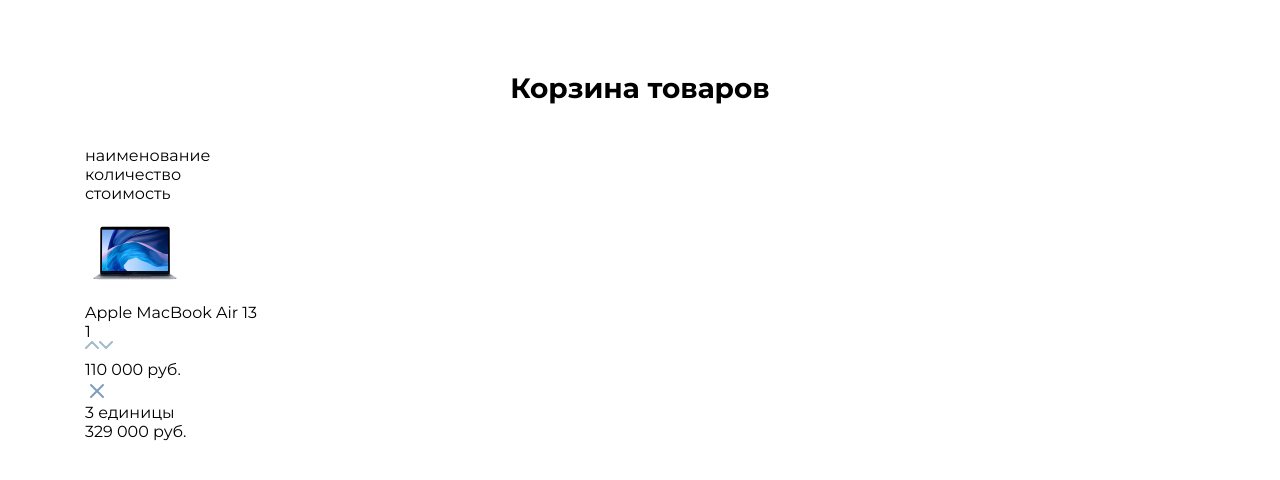
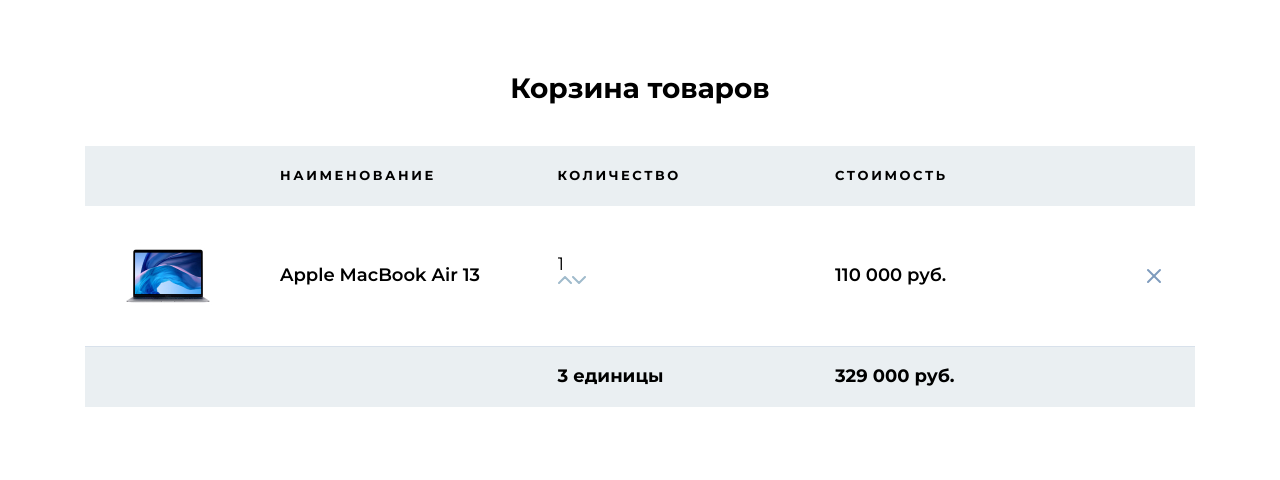
Before and after one commit to R1msk1y/react-sneakers, a React (Create React App) app: page / in a window 1280 px wide. Shown: the top 480 px of the page. Built offline with nearby package versions, Linux system fonts and the light colour scheme.

Commit message:
Начал перенос компонентов

```diff
--- a/src/components/App/App.jsx
+++ b/src/components/App/App.jsx
@@ -4,6 +4,7 @@
 import "./_section-cart.scss"
 import Title from "./Title/Index"
 import Cart from "./Cart"
+import Product from "./Product"
 
 
 
@@ -24,6 +25,7 @@
 
             <Cart />
 
+
         </div>
     </div>
 </section>
--- a/src/components/App/Cart/index.jsx
+++ b/src/components/App/Cart/index.jsx
@@ -1,44 +1,20 @@
+import CartFooter from "../CartFooter";
+import CartHeader from "../CartHeader";
+import Product from "../Product";
+
 const Cart = () => {
     return ( <section className="cart">
-    <header className="cart-header">
-        <div className="cart-header__title">наименование</div>
-        <div className="cart-header__count">количество</div>
-        <div className="cart-header__cost">стоимость</div>
-    </header>
-
-    <section className="product">
-        <div className="product__img"><img src="./img/products/macbook.jpg" alt="Apple MacBook Air 13" /></div>
-        <div className="product__title">Apple MacBook Air 13</div>
-        <div className="product__count">
-            <div className="count">
-                <div className="count__box">
-                    <input type="number" className="count__input" min="1" max="100" value="1" />
-                </div>
-                <div className="count__controls">
-                    <button type="button" className="count__up">
-                        <img src="./img/icons/icon-up.svg" alt="Increase" />
-                    </button>
-                    <button type="button" className="count__down">
-                        <img src="./img/icons/icon-down.svg" alt="Decrease" />
-                    </button>
-                </div>
-            </div>
-        </div>
-        <div className="product__price">110 000 руб.</div>
-        <div className="product__controls">
-            <button type="button">
-                <img src="./img/icons/cross.svg" alt="Delete" />
-            </button>
-        </div>
-    </section>
+    <CartHeader />
+    <Product/>
+    <CartFooter />
 
 
 
 
-    <footer className="cart-footer">
-        <div className="cart-footer__count">3 единицы</div>
-        <div className="cart-footer__price">329 000 руб.</div>
-    </footer>
+
+
+
+
 </section> );
 }
 
--- /dev/null
+++ b/src/components/App/CartFooter/index.jsx
@@ -0,0 +1,9 @@
+import "./style.scss"
+const CartFooter = () => {
+    return (    <footer className="cart-footer">
+    <div className="cart-footer__count">3 единицы</div>
+    <div className="cart-footer__price">329 000 руб.</div>
+</footer> );
+}
+
+export default CartFooter;
--- /dev/null
+++ b/src/components/App/CartFooter/style.scss
@@ -0,0 +1,31 @@
+.cart-footer {
+    display: grid;
+    grid-template-columns: 2fr repeat(3, 3fr) 1fr;
+    column-gap: 30px;
+
+    padding: 19px 0;
+    background: #EAEFF2;
+
+    font-weight: 700;
+    font-size: 18px;
+    line-height: 1.2;
+
+    // @media (max-width: $mobile) {
+    //     padding-left: 15px;
+    //     padding-right: 15px;
+    //     grid-template-columns: 1fr 1fr;
+    // }
+
+    // @media (max-width: $mobile-xs) {
+    //     grid-template-columns: 1fr;
+    //     row-gap: 10px;
+    // }
+}
+
+.cart-footer__count {
+    grid-column-start: 3;
+
+    // @media (max-width: $mobile) {
+    //     grid-column-start: 1;
+    // }
+}
--- /dev/null
+++ b/src/components/App/CartHeader/index.jsx
@@ -0,0 +1,10 @@
+import "./style.scss"
+const CartHeader = () => {
+    return ( <header className="cart-header">
+    <div className="cart-header__title">наименование</div>
+    <div className="cart-header__count">количество</div>
+    <div className="cart-header__cost">стоимость</div>
+</header> );
+}
+
+export default CartHeader;
--- /dev/null
+++ b/src/components/App/CartHeader/style.scss
@@ -0,0 +1,26 @@
+.cart-header {
+    display: grid;
+    grid-template-columns: 2fr repeat(3, 3fr) 1fr;
+    column-gap: 30px;
+
+    padding: 22px 0;
+    background-color: #EAEFF2;
+
+    font-weight: 700;
+    font-size: 13px;
+    line-height: 1.2;
+    letter-spacing: 0.2em;
+    text-transform: uppercase;
+
+    // @media (max-width: $mobile) {
+    //     height: 1px;
+    //     padding: 0;
+    //     & > * {
+    //         display: none;
+    //     }
+    // }
+}
+
+.cart-header__title {
+    grid-column-start: 2;
+}
--- /dev/null
+++ b/src/components/App/Product/index.jsx
@@ -0,0 +1,31 @@
+import "./style.scss"
+
+const Product = () => {
+    return ( <section className="product">
+    <div className="product__img"><img src="./img/products/macbook.jpg" alt="Apple MacBook Air 13" /></div>
+    <div className="product__title">Apple MacBook Air 13</div>
+    <div className="product__count">
+        <div className="count">
+            <div className="count__box">
+                <input type="number" className="count__input" min="1" max="100" value="1" />
+            </div>
+            <div className="count__controls">
+                <button type="button" className="count__up">
+                    <img src="./img/icons/icon-up.svg" alt="Increase" />
+                </button>
+                <button type="button" className="count__down">
+                    <img src="./img/icons/icon-down.svg" alt="Decrease" />
+                </button>
+            </div>
+        </div>
+    </div>
+    <div className="product__price">110 000 руб.</div>
+    <div className="product__controls">
+        <button type="button">
+            <img src="./img/icons/cross.svg" alt="Delete" />
+        </button>
+    </div>
+</section>  );
+}
+
+export default Product;
--- /dev/null
+++ b/src/components/App/Product/style.scss
@@ -0,0 +1,52 @@
+.product {
+    display: grid;
+    grid-template-columns: 2fr repeat(3, 3fr) 1fr;
+    column-gap: 30px;
+
+    padding: 20px 0;
+    border-bottom: 1px solid rgba(126, 155, 189, 0.3);
+
+    font-weight: 600;
+    font-size: 18px;
+    line-height: 1.3;
+
+    // @media (max-width: $mobile) {
+    //     grid-template-columns: repeat(6, 1fr);
+    //     grid-auto-rows: minmax(60px, auto);
+    //     column-gap: 15px;
+    //     row-gap: 10px;
+    // }
+}
+
+.product > * {
+    align-self: center;
+}
+
+.product__img {
+    justify-self: center;
+    // @media (max-width: $mobile){
+    //     grid-column: 1/3;
+    // }
+}
+
+.product__title {
+    // @media (max-width: $mobile){
+    //     grid-column: 3/-1;
+    // }
+}
+.product__count {
+    // @media (max-width: $mobile) {
+	// 	grid-column: 1/3;
+	// 	justify-self: center;
+	// }
+}
+
+.product__price {
+    // @media (max-width: $mobile) {
+	// 	grid-column: 3/6;
+	// }
+}
+
+.product__controls {
+    justify-self: center;
+}
```
